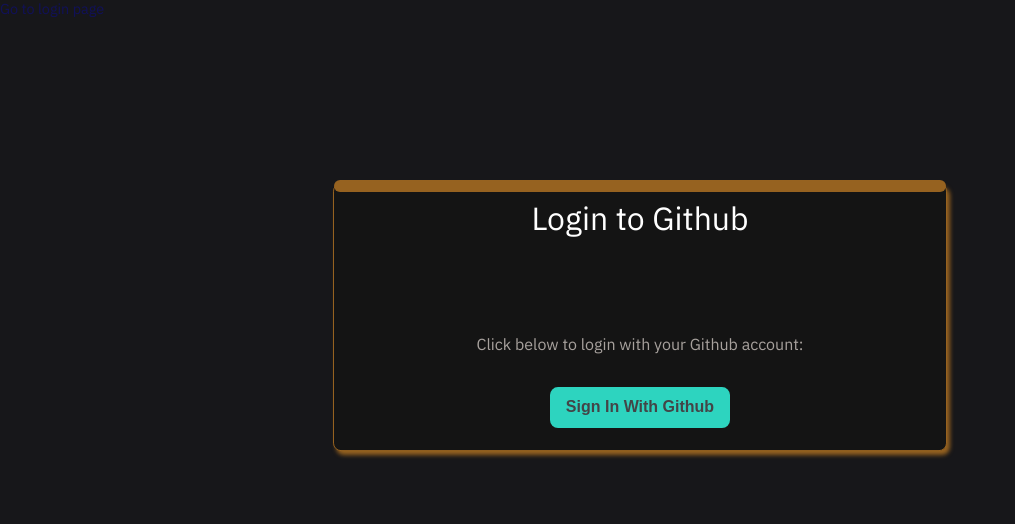
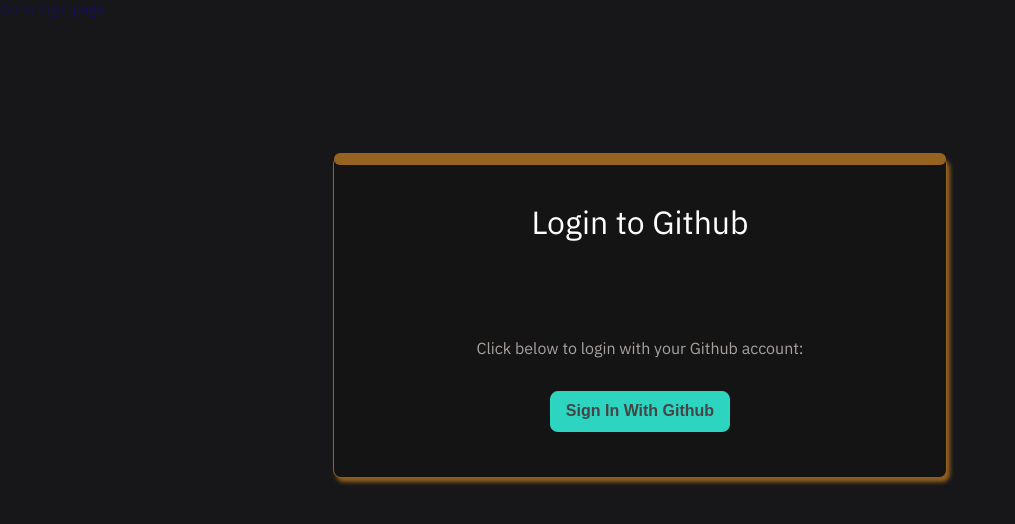
Before and after one commit to FifthTry/cdoc, a Django app: page / in a window 1280 px wide. Shown: the part 83-607 px from the top of the page, without its empty margins (0-1015 px from the left). Run offline with Django 4.2, Linux system fonts and the light colour scheme; parts of the project's set-up code (start-up, migrations or seed data) failed here and were passed over; some libraries are stand-ins or nearby versions.

Commit message:
added minor changes

```diff
--- a/app/static/css/base.css
+++ b/app/static/css/base.css
@@ -561,6 +561,9 @@ header > div.menu .menu-item:last-child{
 .lh16{
     line-height: 16px !important;
 }
+.pb45{
+    padding-bottom: 45px !important;
+}
 .text-to-bottom{
     display: inline-block;
     border-bottom: 1px solid #966220;
--- a/app/templates/index.html
+++ b/app/templates/index.html
@@ -7,11 +7,11 @@
             <div class="modal-parent">
                 <div class="modal-container">
                     <div class="modal-dialog pb0">
-                        <div class="modal-title pb22 main-text-strong">
+                        <div class="modal-title pb22 mt31 main-text-strong">
                             Login to Github
                         </div>
 
-                        <div class="modal-body mt70 pt0 pb22 mhz40">
+                        <div class="modal-body mt70 pt0 pb45 pb22 mhz40">
                             <div class="body-row main-text">
                                 Click below to login with your Github account:
                             </div>
```
